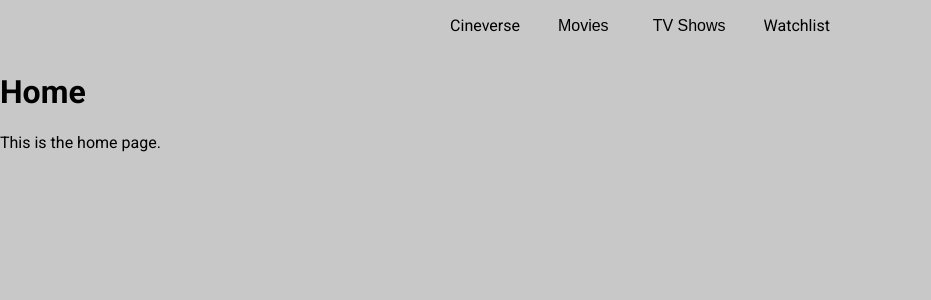
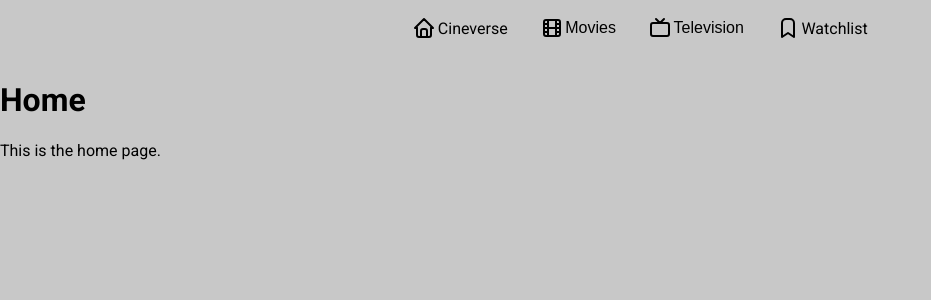
Before and after one commit to luketucich/cineverse, a React (Vite) app: page / in a window 1280 px wide. Shown: the top 300 px of the page, without its empty margins (0-931 px from the left). Built offline with nearby package versions, Linux system fonts and the light colour scheme.

Commit message:
style: Added icons.

```diff
--- a/package.json
+++ b/package.json
@@ -11,8 +11,11 @@
     "preview": "vite preview"
   },
   "dependencies": {
+    "@tabler/icons": "^3.24.0",
+    "@tabler/icons-react": "^3.24.0",
     "react": "^18.3.1",
     "react-dom": "^18.3.1",
+    "react-icons": "^5.4.0",
     "react-router-dom": "^7.0.2"
   },
   "devDependencies": {
--- a/src/components/Navbar.jsx
+++ b/src/components/Navbar.jsx
@@ -1,5 +1,11 @@
 import { useState } from "react";
 import { Link, Outlet } from "react-router-dom";
+import {
+  IconBookmark,
+  IconHome,
+  IconMovie,
+  IconDeviceTv,
+} from "@tabler/icons-react";
 import "../styles/Navbar.css";
 
 const Navbar = () => {
@@ -13,11 +19,48 @@ const Navbar = () => {
     <>
       <ul id="navigation-bar">
         <li>
-          <Link to="/">Cineverse</Link>
+          <Link
+            to="/"
+            style={{
+              display: "flex",
+              alignItems: "center",
+              justifyContent: "center",
+              gap: "0.1rem",
+            }}
+          >
+            <IconHome
+              style={{
+                width: "1.5rem",
+                height: "1.5rem",
+              }}
+            />
+            Cineverse
+          </Link>
         </li>
         <li>
           <div className="dropdown">
-            <button className="dropbtn">Movies</button>
+            <button className="dropbtn">
+              {" "}
+              <li>
+                <Link
+                  to="/"
+                  style={{
+                    display: "flex",
+                    alignItems: "center",
+                    justifyContent: "center",
+                    gap: "0.1rem",
+                  }}
+                >
+                  <IconMovie
+                    style={{
+                      width: "1.5rem",
+                      height: "1.5rem",
+                    }}
+                  />
+                  Movies
+                </Link>
+              </li>
+            </button>
             <div className="dropdown-content">
               <Link to="/shop" onClick={() => handleNavClick("top250-movies")}>
                 Top 250 Movies
@@ -36,7 +79,28 @@ const Navbar = () => {
         </li>
         <li>
           <div className="dropdown">
-            <button className="dropbtn">TV Shows</button>
+            <button className="dropbtn">
+              {" "}
+              <li>
+                <Link
+                  to="/"
+                  style={{
+                    display: "flex",
+                    alignItems: "center",
+                    justifyContent: "center",
+                    gap: "0.1rem",
+                  }}
+                >
+                  <IconDeviceTv
+                    style={{
+                      width: "1.5rem",
+                      height: "1.5rem",
+                    }}
+                  />
+                  Television
+                </Link>
+              </li>
+            </button>
             <div className="dropdown-content">
               <Link to="/shop" onClick={() => handleNavClick("top250-tv")}>
                 Top 250 TV Shows
@@ -51,7 +115,23 @@ const Navbar = () => {
           </div>
         </li>
         <li>
-          <Link to="/">Watchlist</Link>
+          <Link
+            to="/"
+            style={{
+              display: "flex",
+              alignItems: "center",
+              justifyContent: "center",
+              gap: "0.1rem",
+            }}
+          >
+            <IconBookmark
+              style={{
+                width: "1.5rem",
+                height: "1.5rem",
+              }}
+            />
+            Watchlist
+          </Link>
         </li>
       </ul>
       <Outlet context={{ category, setCategory }} />
--- a/src/components/Shop.jsx
+++ b/src/components/Shop.jsx
@@ -1,6 +1,7 @@
 import { useEffect, useState } from "react";
 import { useOutletContext } from "react-router-dom";
 import "../styles/shop.css";
+import { IconStar } from "@tabler/icons-react";
 
 const Shop = () => {
   const { category } = useOutletContext();
@@ -57,10 +58,7 @@ const Shop = () => {
   // Safely render the component
   return (
     <main id="shop-main">
-      <h1>Shop</h1>
-      <p>This is the shop page.</p>
-      <p>Current category: {category}</p>
-
+      <h1>{category.split("-").join(" ")}</h1>
       {data ? (
         data.length > 0 ? (
           <div className="cards-container">
@@ -83,7 +81,24 @@ const Shop = () => {
                     alt={item.title}
                   />
                   <h1 className="card-title">{item.title}</h1>
-                  <h1 className="card-title">{item.averageRating}</h1>
+                  <div
+                    style={{
+                      display: "flex",
+                      justifyContent: "center",
+                      alignItems: "center",
+                      gap: "0.5rem",
+                    }}
+                  >
+                    <IconStar
+                      style={{
+                        width: "1.5rem",
+                        height: "1.5rem",
+                        color: "rgb(218, 165, 32)", // Darker gold color
+                        fill: "gold",
+                      }}
+                    />
+                    <h1 className="card-title">{item.averageRating}/10</h1>
+                  </div>
 
                   {showModal && currItem === item.title && (
                     <>
--- a/src/styles/navbar.css
+++ b/src/styles/navbar.css
@@ -23,6 +23,8 @@
   border: none;
   font-size: 1rem;
   cursor: pointer;
+  margin: 0;
+  padding: 0;
 }
 
 .dropdown-content {
--- a/src/styles/shop.css
+++ b/src/styles/shop.css
@@ -46,6 +46,8 @@
 
 .card:hover {
   cursor: pointer;
+  scale: 1.03;
+  box-shadow: 0 10px 20px rgba(0, 0, 0, 0.5);
 }
 
 .card-title {
```
Also changed, not shown: 1 other file (tests, documents, lock files or other folders).
